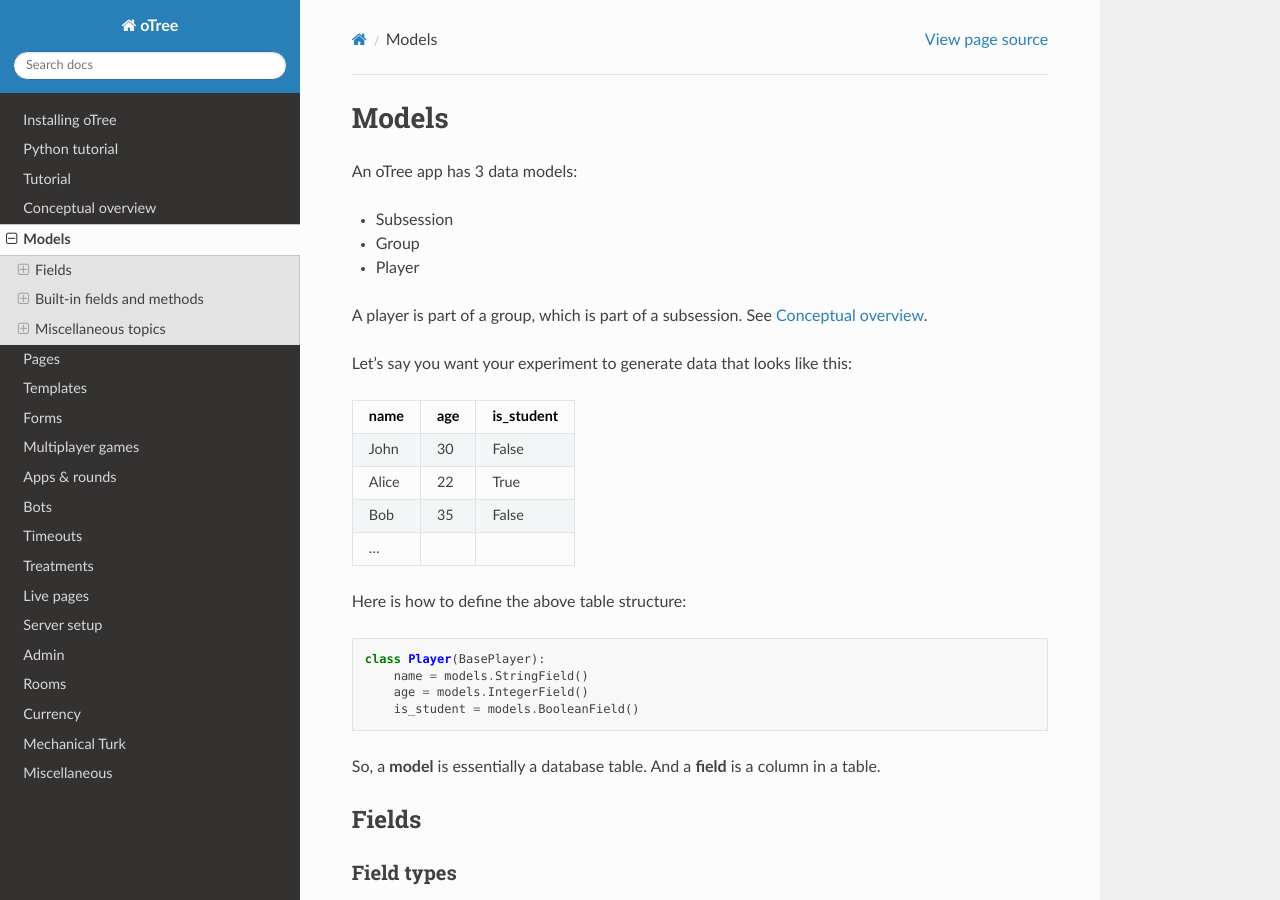
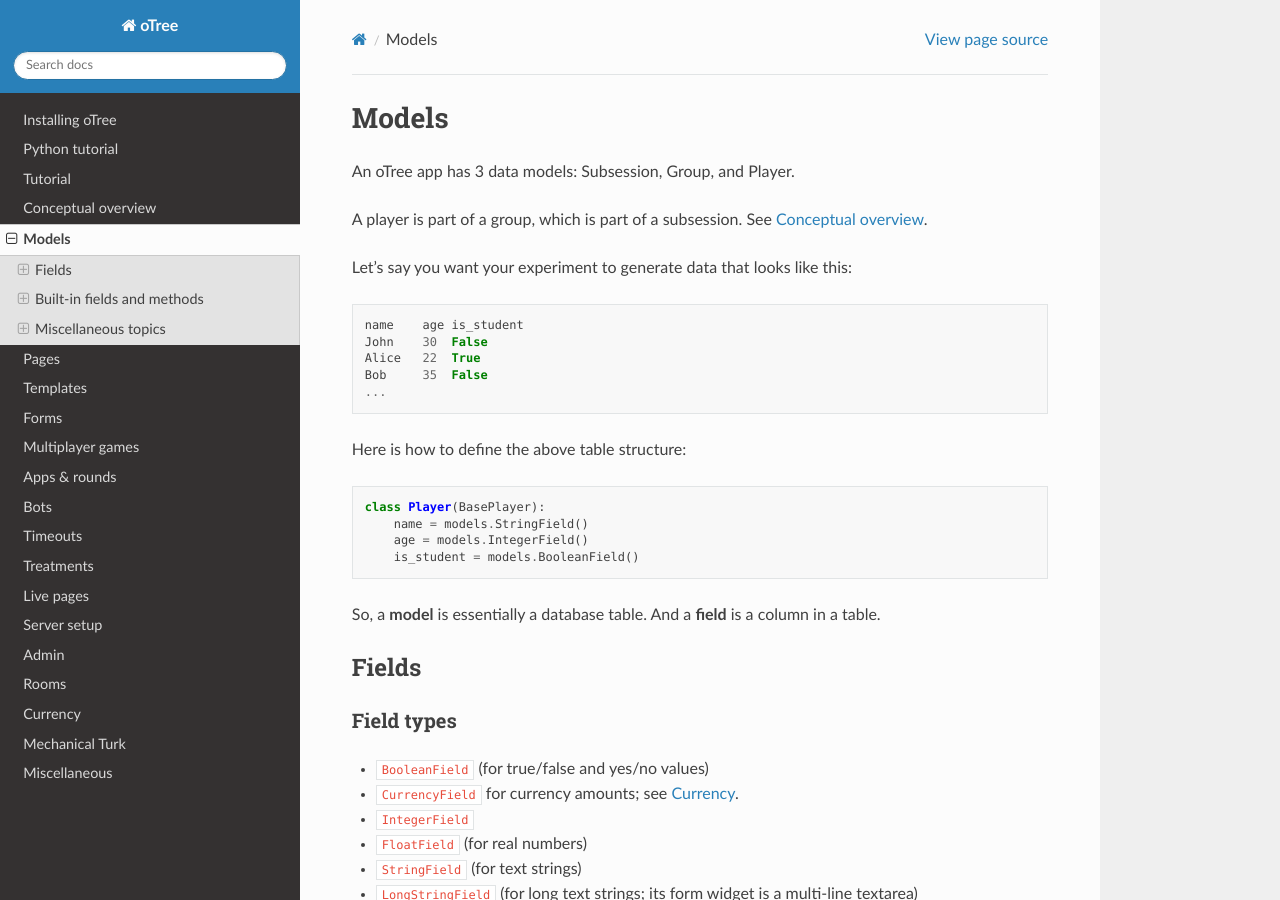
Before and after one commit to oTree-org/otree-docs, a Sphinx documentation site: the page built from source/models.rst, in a window 1280 px wide and 900 px high. Built offline with Sphinx 7.4.7 and the Read the Docs theme 2.0.0, drawn with Linux system fonts in a browser that asks for light colours.

Commit message:
updated .po files

```diff
--- a/source/models.rst
+++ b/source/models.rst
@@ -1,25 +1,18 @@
 Models
 ++++++
 
-An oTree app has 3 data models:
-
--  Subsession
--  Group
--  Player
+An oTree app has 3 data models: Subsession, Group, and Player.
 
 A player is part of a group, which is part of a subsession.
 See :ref:`conceptual_overview`.
 
 Let's say you want your experiment to generate data
-that looks like this:
+that looks like this::
 
-.. csv-table::
-    :header-rows: 1
-
-    name,age,is_student
-    John,30,False
-    Alice,22,True
-    Bob,35,False
+    name    age is_student
+    John    30  False
+    Alice   22  True
+    Bob     35  False
     ...
 
 Here is how to define the above table structure:
```
Also changed, not shown: README.md (+6 -1 lines), 15 other files.
